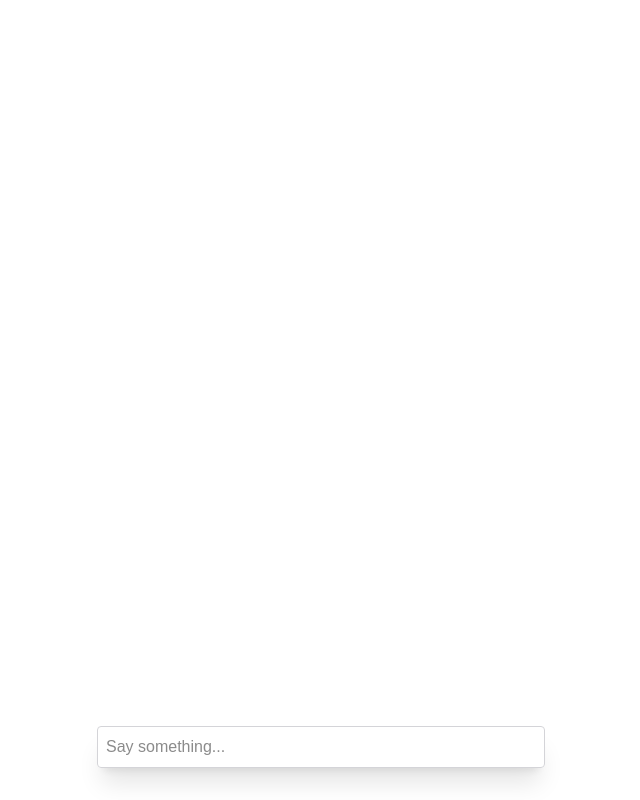
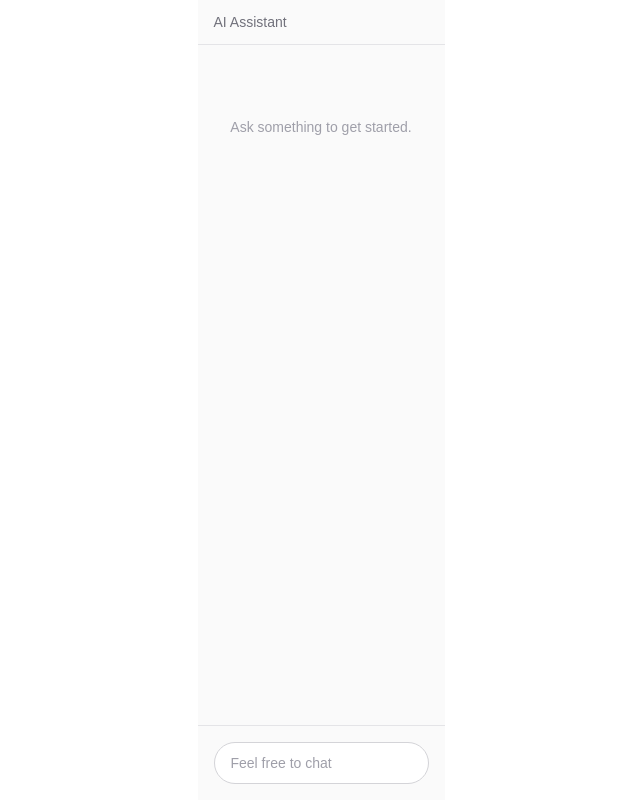
Before and after one commit to lamba01/my-AI-App, a Next.js app: page / in a window 1280 px wide. Shown: the whole page, without its empty margins (319-959 px from the left). Built offline with nearby package versions, Linux system fonts and the light colour scheme.

Commit message:
Update dependencies and enhance chat UI with improved message display

```diff
--- a/package.json
+++ b/package.json
@@ -12,17 +12,18 @@
     "@ai-sdk/react": "^3.0.291",
     "ai": "^6.0.288",
     "next": "16.3.6",
+    "postcss": "^8.5.28",
     "react": "19.2.8",
     "react-dom": "19.2.8",
     "zod": "^4.6.5"
   },
   "devDependencies": {
-    "@tailwindcss/postcss": "^4",
+    "@tailwindcss/postcss": "^4.3.3",
     "@types/node": "26.6.2",
     "@types/react": "19.3.0",
     "babel-plugin-react-compiler": "1.0.0",
     "eslint": "^9",
     "eslint-config-next": "16.3.6",
-    "tailwindcss": "^4"
+    "tailwindcss": "^4.3.3"
   }
 }
--- a/src/app/page.js
+++ b/src/app/page.js
@@ -6,38 +6,84 @@ import { useState } from "react";
 export default function Chat() {
   const [input, setInput] = useState("");
   const { messages, sendMessage } = useChat();
+
   return (
-    <div className="flex flex-col w-full max-w-md py-24 mx-auto stretch">
+    <div className="flex flex-col h-dvh max-w-2xl mx-auto bg-zinc-50 dark:bg-zinc-950">
+      <header className="px-4 py-3 border-b border-zinc-200 dark:border-zinc-800">
+        <h1 className="text-sm font-medium text-zinc-500 dark:text-zinc-400">
+          AI Assistant
+        </h1>
+      </header>
+
+      <div className="flex-1 overflow-y-auto px-4 py-6 space-y-4">
+        {messages.length === 0 && (
+          <p className="text-sm text-zinc-400 dark:text-zinc-600 text-center pt-12">
+            Ask something to get started.
+          </p>
+        )}
+
         {messages.map((message) => (
-        <div key={message.id} className="whitespace-pre-wrap">
-          {message.role === "user" ? "User: " : "AI: "}
+          <div
+            key={message.id}
+            className={`flex ${
+              message.role === "user" ? "justify-end" : "justify-start"
+            }`}
+          >
+            <div
+              className={`max-w-[85%] rounded-2xl px-4 py-2.5 text-sm leading-relaxed ${
+                message.role === "user"
+                  ? "bg-zinc-900 text-zinc-50 dark:bg-zinc-100 dark:text-zinc-900"
+                  : "bg-white text-zinc-800 border border-zinc-200 dark:bg-zinc-900 dark:text-zinc-100 dark:border-zinc-800"
+              }`}
+            >
               {message.parts.map((part, i) => {
                 switch (part.type) {
                   case "text":
-                return <div key={`${message.id}-${i}`}>{part.text}</div>;
+                    return (
+                      <div
+                        key={`${message.id}-${i}`}
+                        className="whitespace-pre-wrap"
+                      >
+                        {part.text}
+                      </div>
+                    );
                   case "tool-weather":
                   case "tool-convertFahrenheitToCelsius":
                     return (
-                  <pre key={`${message.id}-${i}`}>
+                      <div
+                        key={`${message.id}-${i}`}
+                        className="mt-2 rounded-lg bg-zinc-100 dark:bg-zinc-800 px-3 py-2 font-mono text-xs text-zinc-600 dark:text-zinc-400"
+                      >
+                        <span className="block text-[10px] uppercase tracking-wide text-zinc-400 dark:text-zinc-500 mb-1">
+                          {part.type.replace("tool-", "")}
+                        </span>
+                        <pre className="whitespace-pre-wrap">
                           {JSON.stringify(part, null, 2)}
                         </pre>
+                      </div>
                     );
+                  default:
+                    return null;
                 }
               })}
             </div>
+          </div>
         ))}
+      </div>
 
       <form
         onSubmit={(e) => {
           e.preventDefault();
+          if (!input.trim()) return;
           sendMessage({ text: input });
           setInput("");
         }}
+        className="p-4 border-t border-zinc-200 dark:border-zinc-800"
       >
         <input
-          className="fixed dark:bg-zinc-900 bottom-0 w-full max-w-md p-2 mb-8 border border-zinc-300 dark:border-zinc-800 rounded shadow-xl"
+          className="w-full rounded-full border border-zinc-300 dark:border-zinc-700 bg-white dark:bg-zinc-900 px-4 py-2.5 text-sm text-zinc-900 dark:text-zinc-100 placeholder-zinc-400 focus:outline-none focus:ring-2 focus:ring-zinc-900 dark:focus:ring-zinc-100"
           value={input}
-          placeholder="Say something..."
+          placeholder="Feel free to chat"
           onChange={(e) => setInput(e.currentTarget.value)}
         />
       </form>
```
Also changed, not shown: 1 other file (tests, documents, lock files or other folders). Lines whose indentation alone changed are shown as unchanged.
